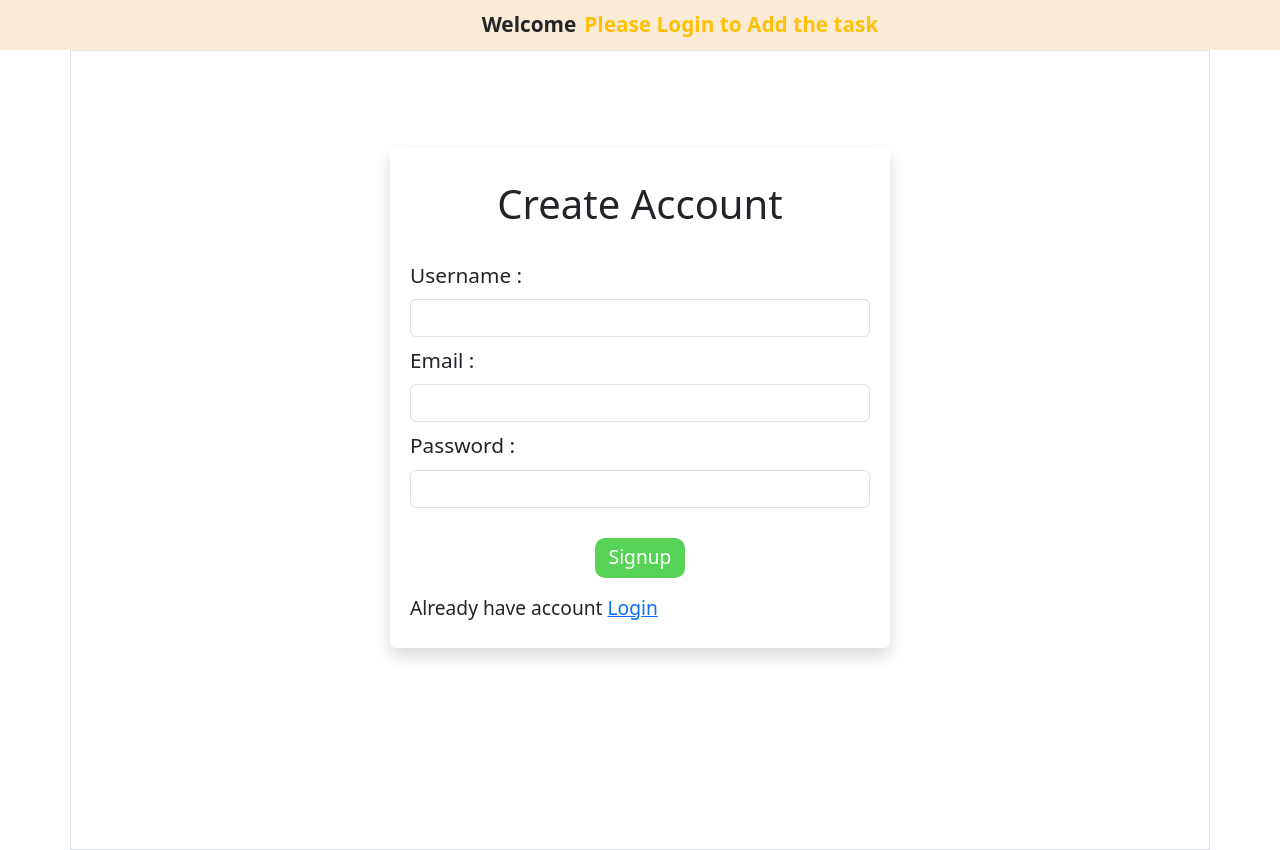
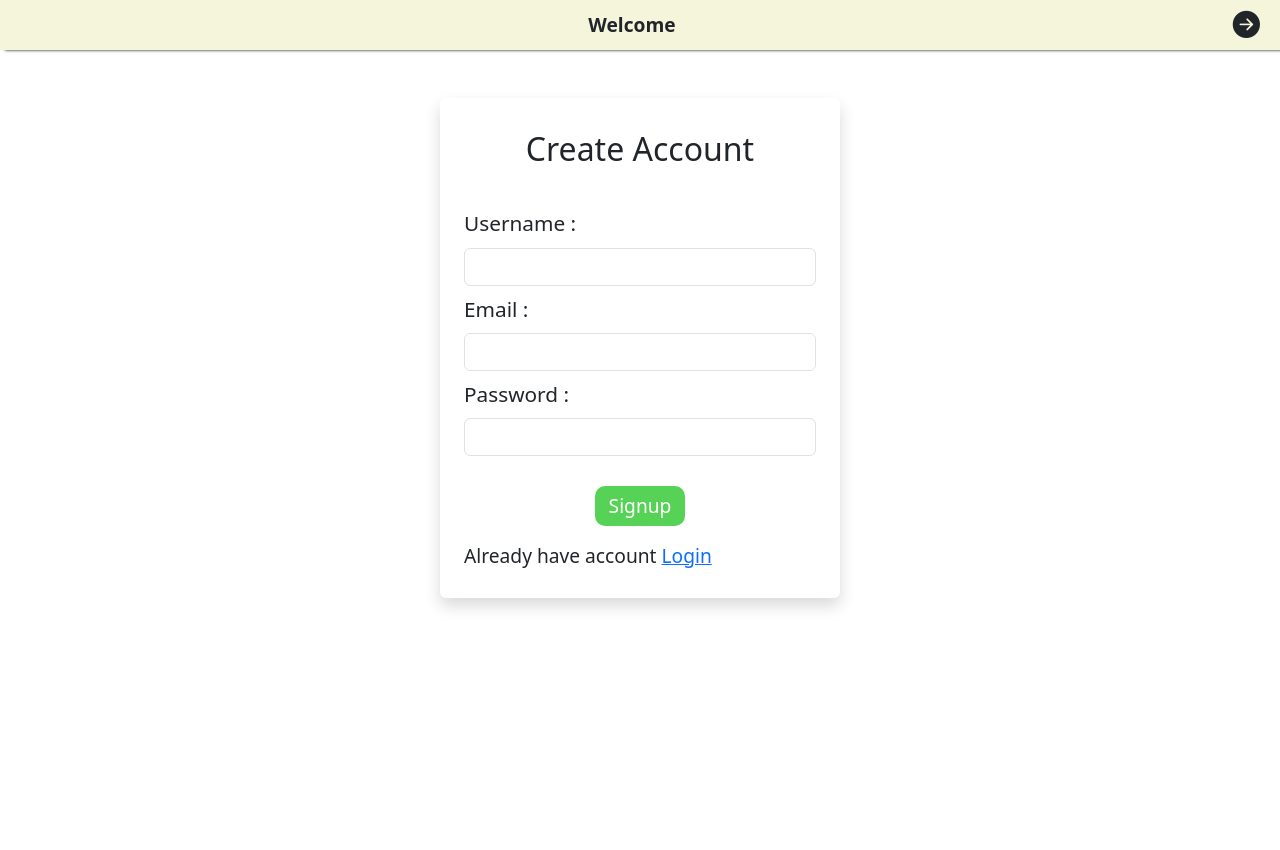
Before and after one commit to yashkhollam/Task_Web, a React (Vite) app in the folder client/: page / in a window 1280 px wide. After the commit the page ends 800 px from the top, so only its background shows below. Built offline with nearby package versions, Linux system fonts and the light colour scheme.

Commit message:
some UI changes

```diff
--- a/client/src/App.jsx
+++ b/client/src/App.jsx
@@ -1,9 +1,9 @@
 
 import './App.css'
 import {BrowserRouter,Route, Routes} from 'react-router-dom'
-import CreateTask from './Component/createTask'
+
 import Home from './Component/Home'
-import UpdateTask from './Component/update'
+
 import {Toaster} from 'react-hot-toast'
 import Navbar from './Component/Navbar'
 import Signup from './Component/Signup'
@@ -31,8 +31,7 @@ function App() {
 
 
         }/>
-        <Route path='/createtask' element={<CreateTask/>}/>
-        <Route path='/updatetask/:id' element={<UpdateTask/>}/>
+
 
         <Route path='/signup' element={<Signup/>}/>
          <Route path='/login' element={<Login/>}/>
--- a/client/src/CSS/Signup.css
+++ b/client/src/CSS/Signup.css
@@ -1,3 +1,15 @@
+
+#container{
+    height:630px;
+    display: flex;
+    justify-content: center;
+
+}
+
+#login-msg{
+    font-size:1rem;
+}
+
 #signupbtn{
     display: block;
     margin:auto;
@@ -12,3 +24,20 @@
     padding:auto;
 
 }
+
+
+#spinner-container{
+    background-color: rgba(0, 0, 0, 0.2);
+   height:645px;
+    position: absolute;
+    display: flex;
+    justify-content: center;
+
+    width: 100%;
+    z-index:99;
+
+}
+
+#spinner{
+    margin-top: 200px;
+}
--- a/client/src/CSS/home.css
+++ b/client/src/CSS/home.css
@@ -1,8 +1,9 @@
 
 #input-container{
   display: flex;
-  gap:20px;
+
   justify-content: center;
+  /* align-items: center; */
   margin:30px 0 10px 0;
 }
 #dialog1{
@@ -47,11 +48,29 @@
   border-radius:10px;
   background-color:rgb(36, 168, 36);
   color:white;
-  font-size:1.2rem;
+  font-size:1.9rem;
   /* display:block; */
   /* margin: auto; */
   margin-top:40px;
 
+}
+
+
+
+#editbtn{
+  width: 50px;
+
+}
+
+#createbtn{
+  background-color:rgb(38, 198, 38);
+  color: white;
+  font-size: 1.2rem;
+  height:40px;
+  display: flex;
+  align-items: center;
+  padding: 0%;
+  justify-content: center;
 }
 
 @media only screen and (max-width:780px) {
@@ -59,5 +78,11 @@
      display:flex;
      flex-direction: column;
      gap:10px;
+     align-items:first baseline;
+   }
+
+   #createbtn{
+    width:100%;
+    text-align: center;
    }
 }
--- a/client/src/CSS/navbar.css
+++ b/client/src/CSS/navbar.css
@@ -1,99 +1,37 @@
-/*
-#navbar{
-    width:100%;
-}
-
-.group-items{
-    display: flex;
-    align-items: center;
-    height:50px;
-    list-style-type:none;
-    justify-content:center;
-}
-
-.group-items div li{
-    font-size: 1.4rem;
-    font-weight: bold;
-}
-
-.logout{
-    position: absolute;
-    margin-left:80%;
-    font-size:1.4rem;
-} */
-
-
-#form-container{
-    width:100%;
-
+*{
 padding: 0;
-    margin: 0;
-    height: 50px;
-}
-
-#row{
-     padding: 0;
-    margin: 0;
-  width:100%;
-  height: 100%;
-}
-
-#column{
-  padding: 0;
-    margin: 0;
+margin:0;
+box-sizing: border-box;
 }
 
 
-
 #navbar{
-    background-color:antiquewhite;
-     width:100%;
-    height:100%;
-    position: relative;
+    height: 50px;
+    width: 100% !important;
+    display: flex;
+    justify-content: center;
+    background-color: beige;
+    box-shadow: 5px 0 3px black;
 }
 
+#nav-group{
+    width: 100% !important;
+    list-style-type: none;
 
-#nav-group{
-   width:100%;
-   height:100%;
-
-   list-style-type:none;
-   display: flex;
     justify-content: center;
     align-items: center;
-
-   gap: 20px;
-
-
-}
-
-
-#nav-container{
-
-   display: flex;
-
-    font-size: 1.3rem;
+    font-size:1.2rem;
     font-weight: bold;
-}
-#logout-icon {
-    position: absolute;
-     right: 20px;
-    font-size: 2rem;
-    cursor: pointer;
 
 }
 
 #logout{
     display: flex;
     align-items: center;
-padding:0 40px;
-
-
 }
 
-@media only screen and (max-width: 720px) {
-    #logout-icon {
-        right: 10px; /* Move closer to edge on small screens */
-        font-size: 1.5rem; /* Slightly smaller icon for mobile */
+#logout-icon{
+    font-size: 1.7rem;
+    position: absolute;
+    right: 20px;
 }
-}
--- a/client/src/Component/ContextProvider.jsx
+++ b/client/src/Component/ContextProvider.jsx
@@ -12,6 +12,8 @@ function ContextProvider({children}) {
        token:localStorage.getItem('token') || ""
 
   })
+
+
 
 
         useEffect(()=>{
--- a/client/src/Component/Login.jsx
+++ b/client/src/Component/Login.jsx
@@ -8,23 +8,27 @@ import { AuthContext } from './ContextProvider'
 
 function Login() {
  const {setAuth}=useContext(AuthContext)
+ const [isloading,setIsloading]=useState(false)
   const navigate=useNavigate()
   const data={
     email:"",
     password:""
   }
 
+
   const[input,setInput]=useState(data)
 
   const handleinput=(e)=>{
   const {name,value}=e.target
-  // console.log({...input,[name]:value})
+
   setInput({...input,[name]:value})
   }
 
   const submitform=async(e)=>{
     e.preventDefault()
     try{
+
+       setIsloading(true)
       //  const response=await axios.post("http://localhost:8989/auth/login",input)
        const response=await axios.post(`${import.meta.env.VITE_BACKEND_URL}/auth/login`,input)
 
@@ -34,9 +38,9 @@ function Login() {
 
 
 
-      // console.log(response.data)
+
       const {message,jwt_token,username}=response.data;
-      // console.log(jwt_token,username)
+
 
       localStorage.setItem('username',username);
       localStorage.setItem('token',jwt_token);
@@ -46,30 +50,47 @@ function Login() {
       setInput({email:"",password:""})
       setAuth({username:username,token:jwt_token})
        navigate('/home')
+
     }
     catch(err){
-    //  console.log(err)
-       toast.error(err?.response.data[0].message)
+      const message=err?.response?.data?.message
+        toast(message,{
+          icon:"⚠️"
+        })
+         setIsloading(false)
+
     }
   }
 
-  // const gotosignup=()=>{
-  //  navigate('/signup')
 
-  // }
 
   return (
-    <div className="container min-vh-100 d-flex justify-content-center align-items-center">
+<>
 
-      <div className="row shadow w-100" style={{minHeight:"450px",maxWidth:"500px",marginBottom:"150px"}}>
+{
 
-        <div className="col-12 ">
-          <form className='form p-3' onSubmit={submitform}>
+isloading&&
+ <div id='spinner-container'>
+
+    <div class="spinner-border" role="status" id='spinner'></div>
+
+ </div>
+}
+    <div className="container" id='container'>
+
+      <div className="row shadow rounded w-100 mt-5" style={{minHeight:"450px",maxWidth:"400px",marginBottom:"150px"}}>
+
+        <div className="col-12 p-0 m-0">
+
+
+
+          <form className='form p-3 ' onSubmit={submitform}>
             <h1 className='text-center  p-4'>Login</h1>
 
             <label style={{fontSize:"1.3rem"}}>Email :</label>
             <input type="email"
              name="email"
+
              className='form-control mt-2'
              value={input.email}
              onChange={handleinput} />
@@ -77,6 +98,7 @@ function Login() {
             <label className="mt-3" style={{fontSize:"1.3rem"}} >Password :</label>
             <input type="password"
              name="password"
+
               className='form-control mt-2'
              value={input.password}
              onChange={handleinput} />
@@ -89,6 +111,8 @@ function Login() {
         </div>
       </div>
     </div>
+
+    </>
   )
 }
 
--- a/client/src/Component/Navbar.jsx
+++ b/client/src/Component/Navbar.jsx
@@ -16,7 +16,7 @@ function Navbar() {
 
   return (
     <>
-      <div className="container-fluid" id='form-container'>
+      {/* <div className="container-fluid p-0 m-0" id='form-container'>
         <div className="row" id='row'>
 
           <div className="col-12"  id='column'>
@@ -24,7 +24,7 @@ function Navbar() {
             <div className="nav" id='navbar'>
 
                 <ul id='nav-group' className='d-flex'>
-                   <div className='d-flex gap-2 ms-5' id='nav-container'>
+                   <div className='d-flex gap-2 ' id='nav-container'>
                     <li>Welcome</li>
                     {
                       auth.username ?(
@@ -35,19 +35,45 @@ function Navbar() {
 
                         </>
 
-                      ):(<li className='text-warning'>Please Login to Add the task</li>)
+                      ):("")
                     }
 
 
                    </div>
-                    {/* <li id='logout-icon'><i class="bi bi-arrow-right-circle-fill"></i></li> */}
+
 
 
                 </ul>
             </div>
           </div>
         </div>
-      </div>
+      </div> */}
+
+
+
+
+
+       <div className="container-fluid  p-0 m-0">
+        <div className="row p-0 m-0">
+          <div className="col-12 p-0 m-0">
+             <nav id='navbar' >
+              <ul className='d-flex p-0 m-0' id='nav-group'>
+
+                  <li className='d-flex gap-3'>Welcome
+
+
+                    <p className='p-0 m-0'>
+                    {auth.username ? auth.username.toUpperCase() :""}
+
+
+                    </p></li>
+
+                <li id='logout' onClick={()=>logout(navigate('login'))}><i className="bi bi-arrow-right-circle-fill" id='logout-icon'></i></li>
+              </ul>
+             </nav>
+          </div>
+        </div>
+       </div>
     </>
   )
 }
--- a/client/src/Component/ProtectedRoutes.jsx
+++ b/client/src/Component/ProtectedRoutes.jsx
@@ -6,10 +6,12 @@ function ProtectedRoutes({children}) {
     const {auth}=useContext(AuthContext)
 
 
-
-        if(!auth.username&&!auth.token){
+          if(!auth.username&&!auth.token){
           return <Navigate to={'/login'} replace/>
         }
+
+
+
 
   return (
     <>{children}</>
--- a/client/src/Component/Signup.jsx
+++ b/client/src/Component/Signup.jsx
@@ -15,6 +15,7 @@ function Signup() {
   }
 
   const [input,setinput]=useState(data)
+   const [isloading,setIsloading]=useState(false)
 
   const handleinput=async(e)=>{
     const {name,value}=e.target
@@ -25,6 +26,7 @@ function Signup() {
   const submitform=async(e)=>{
   e.preventDefault()
   try{
+      setIsloading(true)
       //  const response=await axios.post("http://localhost:8989/auth/signup",input)
 
       const response=await axios.post(`${import.meta.env.VITE_BACKEND_URL}/auth/signup`,input)
@@ -41,28 +43,39 @@ function Signup() {
 
   }
   catch(err){
-    // console.log(err)
-
-    const message=err?.response?.data[0]?.message
-  //  console.log(message)
-
+    const message=err?.response?.data?.message
     toast.error(message,{
       icon:"⚠️"
     })
+
+    setIsloading(false)
    }
   }
 
 
   return (
    <>
-   <div className="container min-vh-100 border d-flex  justify-content-center align-items-center">
 
-    <div className="row w-100 mt-3  shadow rounded" style={{minHeight:"500px",maxWidth:"500px",marginBottom:"120px"}}>
+  {
 
-      <div className="col-12">
+isloading&&
+ <div id='spinner-container'>
 
-        <form className='form p-2' onSubmit={submitform}>
-           <h1 className='text-center mt-4'>Create Account</h1>
+    <div class="spinner-border" role="status" id='spinner'></div>
+
+ </div>
+}
+
+   <div className="container"  id='container'>
+
+    <div className="row w-100 mt-5 rounded shadow "  style={{minHeight:"500px",maxWidth:"400px",marginBottom:"150px"}}>
+
+
+      <div className="col-12 p-0 m-0"  >
+
+
+        <form className='form  p-4' onSubmit={submitform} >
+           <h2 className='text-center p-2'>Create Account</h2>
 
            <label className='form-label mt-4' style={{fontSize:"1.3rem"}}>Username :</label>
            <input type="text"
--- /dev/null
+++ b/client/vercal.json
@@ -0,0 +1,5 @@
+{
+  "rewrites": [
+    { "source": "/(.*)", "destination": "/index.html" }
+  ]
+}
```
Also changed, not shown: client/src/Component/Home.jsx (+11 -10 lines). Lines whose indentation alone changed are shown as unchanged.
